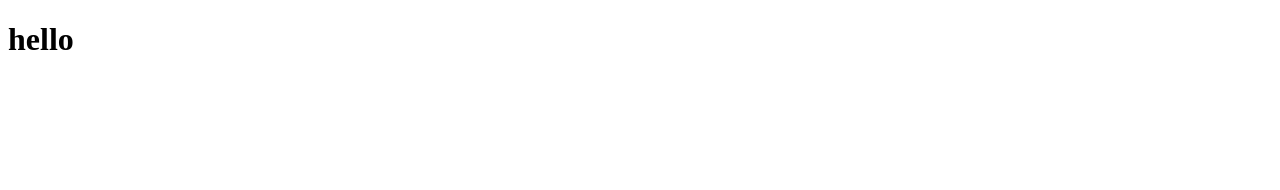
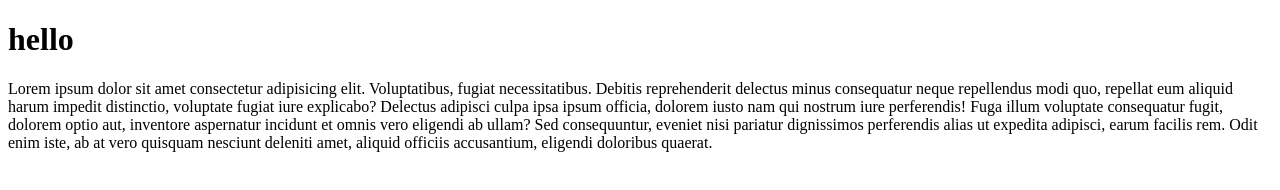
Before and after one commit to frenk1234/new-git, a plain HTML site: page index.html in a window 1280 px wide. Drawn offline with Linux system fonts and the light colour scheme.

Commit message:
added h1 and p to body

```diff
--- a/index.html
+++ b/index.html
@@ -7,8 +7,13 @@
     <meta name="viewport" content="width=device-width, initial-scale=1.0">
     <title>Document</title>
 </head>
-<h1>hello</h1>
+
 <body>
+
+    <h1>hello</h1>
+    <p>Lorem ipsum dolor sit amet consectetur adipisicing elit. Voluptatibus, fugiat necessitatibus. Debitis reprehenderit delectus minus consequatur neque repellendus modi quo, repellat eum aliquid harum impedit distinctio, voluptate fugiat iure explicabo?
+    Delectus adipisci culpa ipsa ipsum officia, dolorem iusto nam qui nostrum iure perferendis! Fuga illum voluptate consequatur fugit, dolorem optio aut, inventore aspernatur incidunt et omnis vero eligendi ab ullam?
+    Sed consequuntur, eveniet nisi pariatur dignissimos perferendis alias ut expedita adipisci, earum facilis rem. Odit enim iste, ab at vero quisquam nesciunt deleniti amet, aliquid officiis accusantium, eligendi doloribus quaerat.</p>
 
 </body>
 
```
